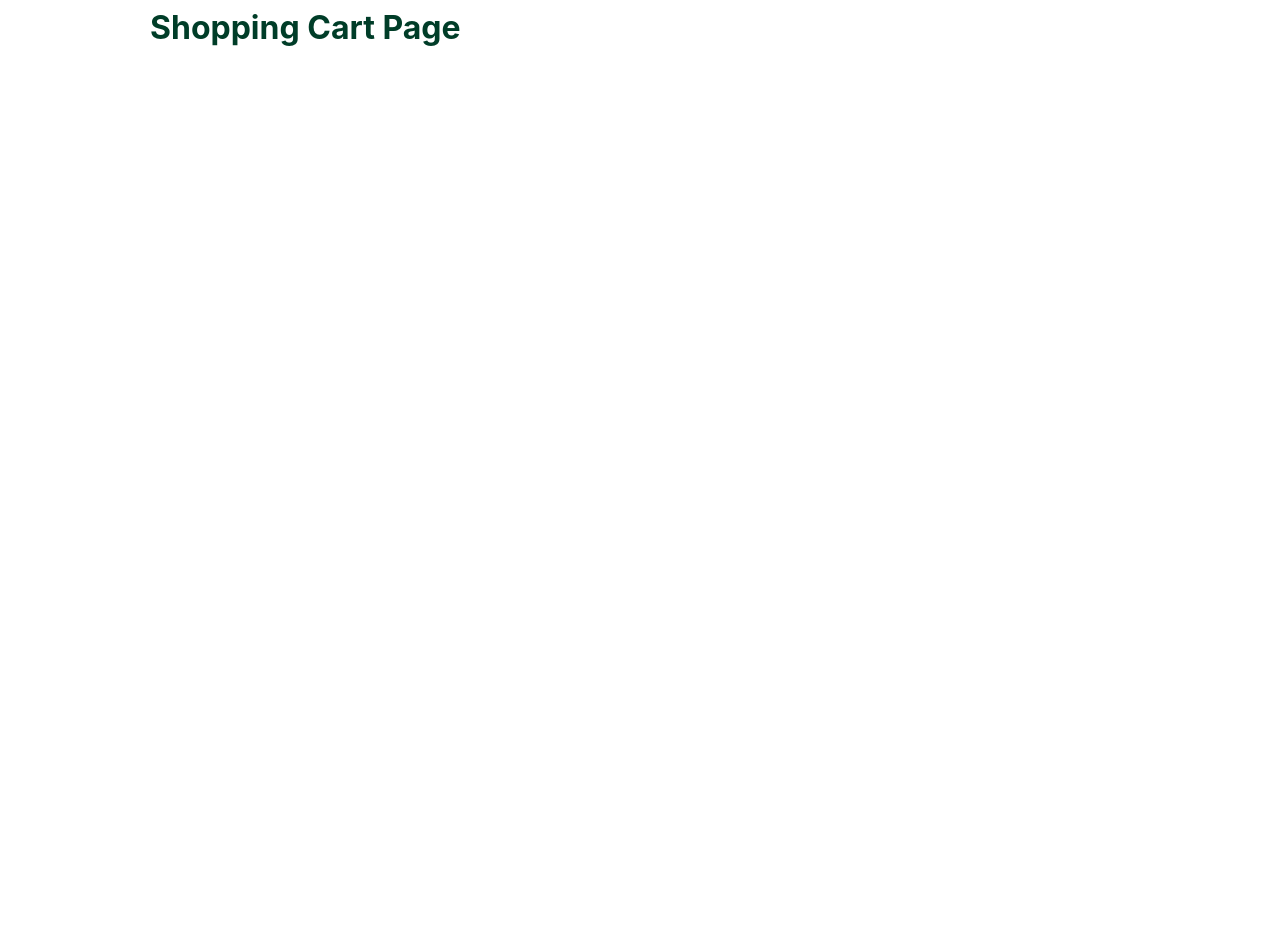
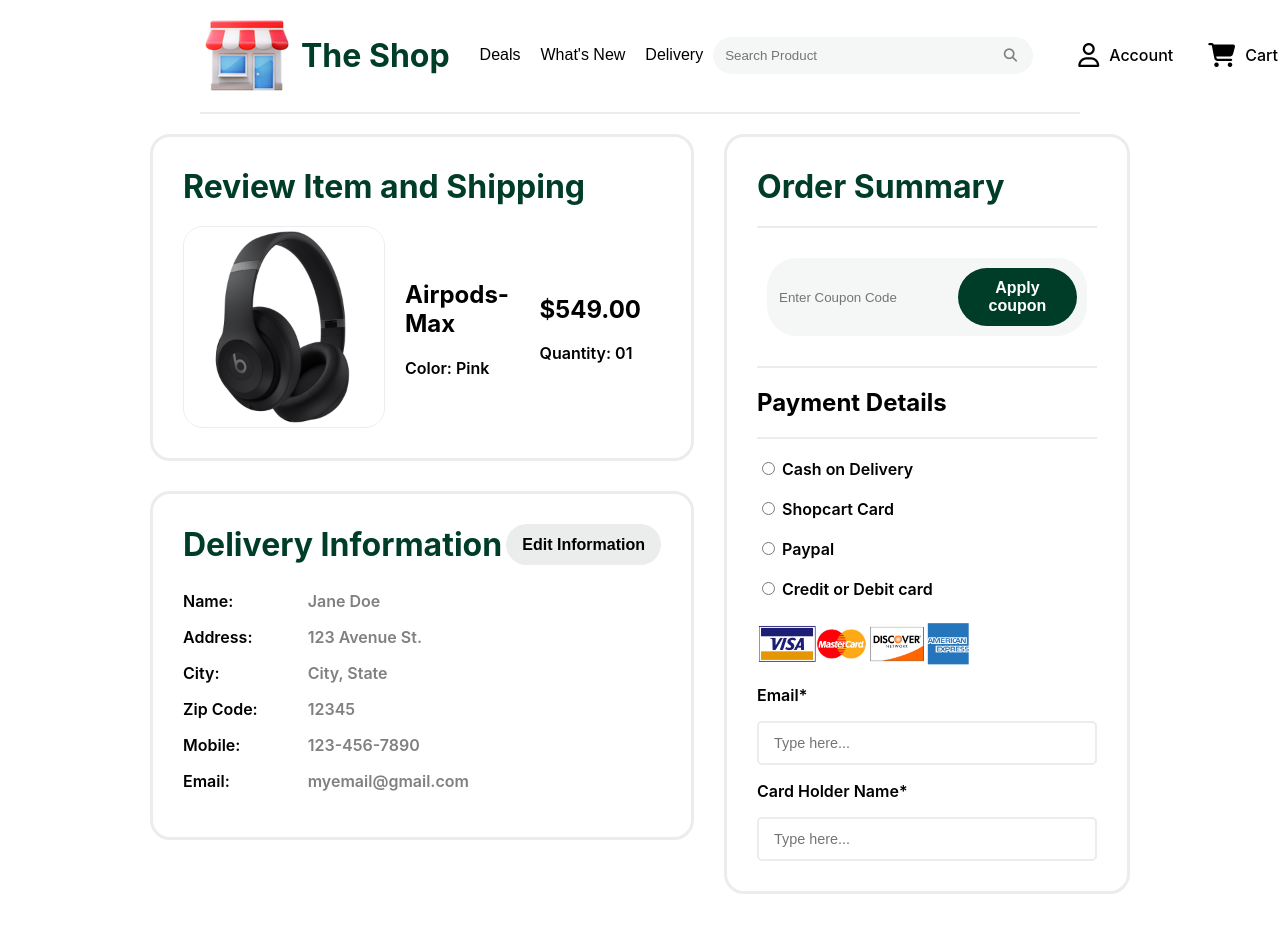
Before and after one commit to SophiaCG/shopping-app, a React (Create React App) app: page /shoppingcart in a window 1280 px wide. Before the commit the page ends 800 px from the top, so only its background shows below. Built offline with nearby package versions, Linux system fonts and the light colour scheme.

Commit message:
Added shopping cart page

```diff
--- /dev/null
+++ b/src/components/CouponSearchBar.js
@@ -0,0 +1,31 @@
+import React, { useState } from "react";
+
+function CouponSearchBar({ onSearch }) {
+  const [query, setQuery] = useState("");
+
+  const handleInputChange = (event) => {
+    console.log(event);
+  };
+
+  const handleKeyDown = (event) => {
+    if (event.key === "Enter") {
+    }
+  };
+
+  return (
+    <div className="search-bar coupon-search-bar">
+      <input
+        type="text"
+        placeholder="Enter Coupon Code"
+        value={query}
+        onChange={handleInputChange}
+        onKeyDown={handleKeyDown} // Add the onKeyDown event handler
+      />
+      <div className="coupon-search-button-container">
+        <button className="coupon-search-button">Apply coupon</button>
+      </div>
+    </div>
+  );
+}
+
+export default CouponSearchBar;
--- /dev/null
+++ b/src/components/RadioButtons.js
@@ -0,0 +1,59 @@
+import React, { useState } from "react";
+
+function RadioButtons() {
+  const [selectedOption, setSelectedOption] = useState("");
+
+  const handleOptionChange = (event) => {
+    setSelectedOption(event.target.value);
+  };
+
+  return (
+    <form className="radio-buttons-container">
+      <label>
+        <input
+          type="radio"
+          name="option"
+          value="option1"
+          checked={selectedOption === "option1"}
+          onChange={handleOptionChange}
+        />
+        <span className="circle"></span> Cash on Delivery
+      </label>
+
+      <label>
+        <input
+          type="radio"
+          name="option"
+          value="option2"
+          checked={selectedOption === "option2"}
+          onChange={handleOptionChange}
+        />
+        <span className="circle"></span> Shopcart Card
+      </label>
+
+      <label>
+        <input
+          type="radio"
+          name="option"
+          value="option3"
+          checked={selectedOption === "option3"}
+          onChange={handleOptionChange}
+        />
+        <span className="circle"></span> Paypal
+      </label>
+
+      <label>
+        <input
+          type="radio"
+          name="option"
+          value="option4"
+          checked={selectedOption === "option4"}
+          onChange={handleOptionChange}
+        />
+        <span className="circle"></span> Credit or Debit card
+      </label>
+    </form>
+  );
+}
+
+export default RadioButtons;
--- a/src/index.css
+++ b/src/index.css
@@ -32,7 +32,8 @@
   margin: 0;
 }
 
-h3 {
+h3,
+label {
   font-weight: 600;
   font-size: 1rem;
 }
@@ -480,6 +481,126 @@
   color: orange;
 }
 
+/* Shopping Cart Page */
+.cart-page {
+  margin-top: 20px;
+  display: flex;
+  justify-content: center;
+  gap: 30px;
+}
+
+.cart-item-container,
+.cart-right-column {
+  border: 3px solid var(--filterButtonColor);
+  border-radius: 20px;
+  padding: 30px;
+  margin-bottom: 30px;
+}
+
+.cart-left-column {
+  width: 65%;
+}
+
+.cart-right-column {
+  width: 35%;
+}
+
+.cart-item-info-container {
+  margin-top: 20px;
+  display: flex;
+  align-items: center;
+}
+
+.cart-image {
+  height: 200px;
+  width: 200px;
+  border: 1px solid var(--filterButtonColor);
+  border-radius: 20px;
+}
+
+.cart-item-text-container {
+  display: flex;
+  justify-content: space-between;
+  align-items: center;
+  width: 100%;
+  padding: 20px;
+}
+
+.delivery-text-container {
+  display: flex;
+  gap: 50px;
+  margin-top: 10px;
+}
+
+.delivery-text-container div:last-child {
+  color: gray;
+}
+.delivery-header-container {
+  display: flex;
+  justify-content: space-between;
+  align-items: center;
+}
+
+.delivery-edit-button,
+.coupon-search-button {
+  border: none;
+  background: none;
+  font-weight: bold;
+  font-size: 1rem;
+}
+
+.delivery-edit-button-container {
+  background-color: var(--filterButtonColor);
+  padding: 10px;
+  border-radius: 50px;
+}
+
+.coupon-search-button {
+  color: white;
+}
+
+.coupon-search-button-container {
+  background-color: var(--buttonColor);
+  padding: 10px;
+  border-radius: 50px;
+}
+
+.coupon-search-bar {
+  margin-top: 30px;
+  margin-bottom: 30px;
+  margin-left: 10px;
+  margin-right: 10px;
+}
+
+.radio-buttons-container {
+  display: flex;
+  flex-direction: column;
+  gap: 20px;
+  margin-top: 20px;
+}
+
+.credit-cards-container {
+  height: 50px;
+  margin-top: 20px;
+}
+
+.credit-cards-container img {
+  height: 100%;
+}
+
+.textbox-container {
+  border: 2px solid var(--filterButtonColor);
+  border-radius: 5px;
+  height: 40px;
+  display: flex;
+  align-items: center;
+}
+
+.input {
+  padding: 15px;
+  font-size: 0.9rem;
+}
+
 /* Resizing */
 
 @media (max-width: 1600px) {
--- a/src/pages/ShoppingCartPage.js
+++ b/src/pages/ShoppingCartPage.js
@@ -1,7 +1,101 @@
 import React, { useState, useEffect } from "react";
+import NavBar from "../components/NavBar";
+import CouponSearchBar from "../components/CouponSearchBar";
+import RadioButtons from "../components/RadioButtons";
 
 function ShoppingCartPage() {
-  return <h1>Shopping Cart Page</h1>;
+  return (
+    <div>
+      <NavBar></NavBar>
+      <div className="cart-page">
+        <div className="cart-left-column">
+          <div className="cart-item-container">
+            <h1>Review Item and Shipping</h1>
+            <div className="cart-item-info-container">
+              <img
+                src={"/images/headphones.jpg"}
+                alt="Image"
+                className="cart-image"
+              />
+              <div className="cart-item-text-container">
+                <div>
+                  <h2>Airpods-Max</h2>
+                  <h3>Color: Pink</h3>
+                </div>
+                <div>
+                  <h2>$549.00</h2>
+                  <h3>Quantity: 01</h3>
+                </div>
+              </div>
+            </div>
+          </div>
+          <div className="cart-item-container">
+            <div className="delivery-header-container">
+              <h1>Delivery Information</h1>
+              <div className="delivery-edit-button-container">
+                <button className="delivery-edit-button">
+                  Edit Information
+                </button>
+              </div>
+            </div>
+            <div className="delivery-text-container">
+              <div className="delivery-labels-container">
+                <h3>Name:</h3>
+                <h3>Address:</h3>
+                <h3>City:</h3>
+                <h3>Zip Code:</h3>
+                <h3>Mobile:</h3>
+                <h3>Email:</h3>
+              </div>
+              <div className="delivery-info-container">
+                <h3>Jane Doe</h3>
+                <h3>123 Avenue St.</h3>
+                <h3>City, State</h3>
+                <h3>12345</h3>
+                <h3>123-456-7890</h3>
+                <h3>myemail@gmail.com</h3>
+              </div>
+            </div>
+          </div>
+        </div>
+        <div className="cart-right-column">
+          <h1>Order Summary</h1>
+          <hr></hr>
+          <CouponSearchBar></CouponSearchBar>
+          <hr></hr>
+          <h2>Payment Details</h2>
+          <hr></hr>
+          <RadioButtons></RadioButtons>
+          <div className="credit-cards-container">
+            <img src={"/images/credit-cards.png"} alt="Image" className="" />
+          </div>
+          <h3>Email*</h3>
+          <div className="textbox-container">
+            <label className="label" htmlFor="textbox"></label>
+            <input
+              className="input"
+              type="text"
+              id="textbox"
+              name="textbox"
+              placeholder="Type here..."
+            />
+          </div>
+
+          <h3>Card Holder Name*</h3>
+          <div className="textbox-container">
+            <label className="label" htmlFor="textbox"></label>
+            <input
+              className="input"
+              type="text"
+              id="textbox"
+              name="textbox"
+              placeholder="Type here..."
+            />
+          </div>
+        </div>
+      </div>
+    </div>
+  );
 }
 
 export default ShoppingCartPage;
```
Also changed, not shown: public/images/credit-cards.png (added).
